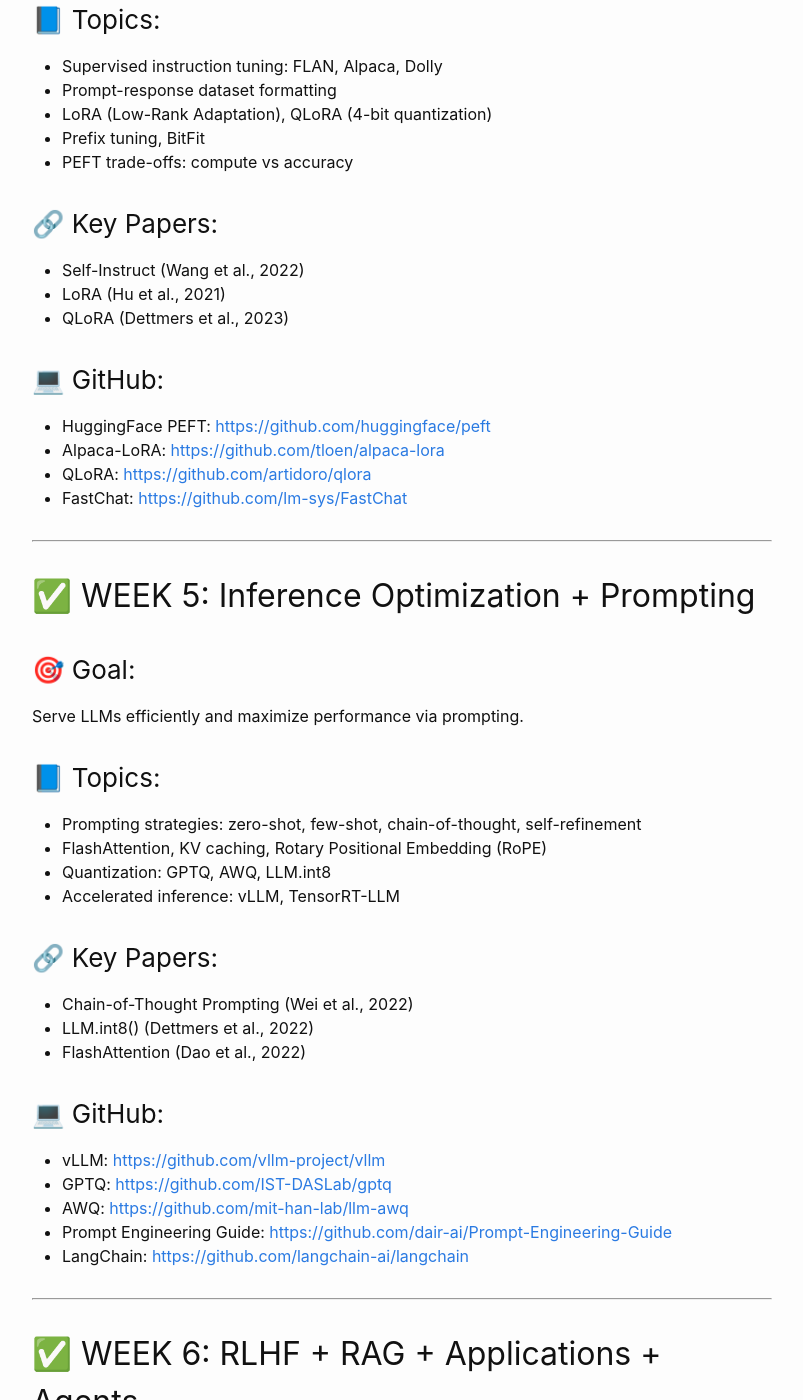
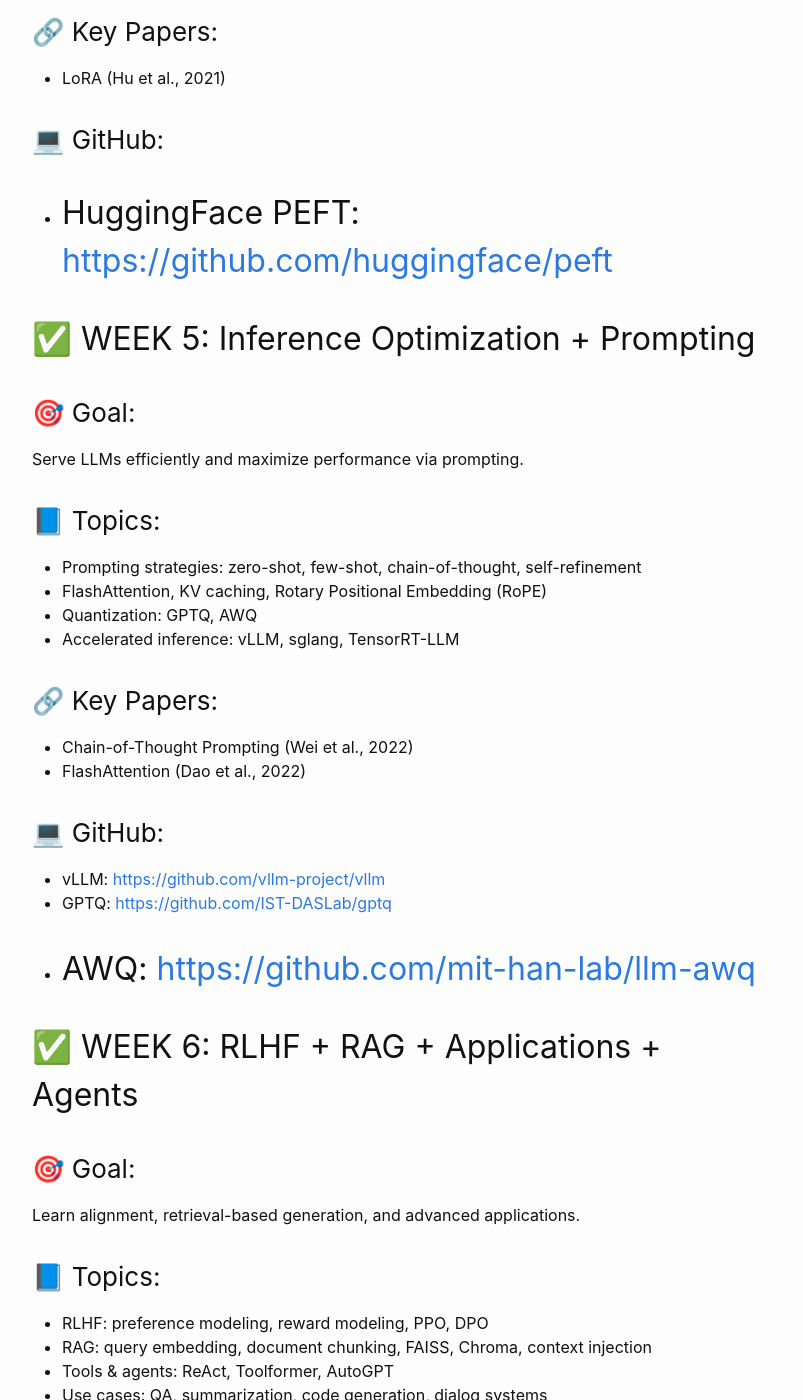
Before and after one commit to panaali/mseyfi.github.io, a Jekyll site: the page built from posts/LLM/LLMStudyPlan.md, in a window 1280 px wide and 1400 px high, scrolled down 3092 px. Shown: the whole window, without its empty margins (238-1041 px from the left). Built offline with Jekyll 4.4.1, drawn with Linux system fonts in a browser that asks for light colours; our own code applies the rules of GitHub Pages for plain Markdown files; some of the changed text lies outside the part shown.

Commit message:
Update LLMStudyPlan.md

```diff
--- a/posts/LLM/LLMStudyPlan.md
+++ b/posts/LLM/LLMStudyPlan.md
@@ -71,18 +69,12 @@ Learn how to evaluate LLMs using standardized metrics and benchmarks.
 
 ### 📘 Topics:
 
-* Metrics: perplexity, cross-entropy, BLEU, ROUGE, METEOR
-* BERTScore for semantic similarity
-* Pass\@k for code generation
-* QA metrics: Exact Match (EM), F1
-* Benchmarks: MMLU, TruthfulQA, ARC, HellaSwag, GSM8K
+* Metrics: perplexity, cross-entropy, BLEU, ROUGE
 
 ### 🔗 Key Papers:
 
 * BLEU (Papineni et al. 2002)
 * ROUGE (Lin 2004)
-* BERTScore (Zhang et al. 2019)
-* MMLU (Hendrycks et al. 2020)
 
 ### 💻 GitHub:
 
@@ -103,23 +95,16 @@ Learn how to adapt pretrained LLMs efficiently.
 
 * Supervised instruction tuning: FLAN, Alpaca, Dolly
 * Prompt-response dataset formatting
-* LoRA (Low-Rank Adaptation), QLoRA (4-bit quantization)
-* Prefix tuning, BitFit
+* LoRA (Low-Rank Adaptation)
+* Prefix tuning
 * PEFT trade-offs: compute vs accuracy
 
 ### 🔗 Key Papers:
-
-* Self-Instruct (Wang et al., 2022)
 * LoRA (Hu et al., 2021)
-* QLoRA (Dettmers et al., 2023)
 
 ### 💻 GitHub:
 
 * HuggingFace PEFT: [https://github.com/huggingface/peft](https://github.com/huggingface/peft)
-* Alpaca-LoRA: [https://github.com/tloen/alpaca-lora](https://github.com/tloen/alpaca-lora)
-* QLoRA: [https://github.com/artidoro/qlora](https://github.com/artidoro/qlora)
-* FastChat: [https://github.com/lm-sys/FastChat](https://github.com/lm-sys/FastChat)
-
 ---
 
 ## ✅ WEEK 5: Inference Optimization + Prompting
@@ -132,13 +117,12 @@ Serve LLMs efficiently and maximize performance via prompting.
 
 * Prompting strategies: zero-shot, few-shot, chain-of-thought, self-refinement
 * FlashAttention, KV caching, Rotary Positional Embedding (RoPE)
-* Quantization: GPTQ, AWQ, LLM.int8
-* Accelerated inference: vLLM, TensorRT-LLM
+* Quantization: GPTQ, AWQ
+* Accelerated inference: vLLM, sglang, TensorRT-LLM
 
 ### 🔗 Key Papers:
 
 * Chain-of-Thought Prompting (Wei et al., 2022)
-* LLM.int8() (Dettmers et al., 2022)
 * FlashAttention (Dao et al., 2022)
 
 ### 💻 GitHub:
@@ -146,9 +130,6 @@ Serve LLMs efficiently and maximize performance via prompting.
 * vLLM: [https://github.com/vllm-project/vllm](https://github.com/vllm-project/vllm)
 * GPTQ: [https://github.com/IST-DASLab/gptq](https://github.com/IST-DASLab/gptq)
 * AWQ: [https://github.com/mit-han-lab/llm-awq](https://github.com/mit-han-lab/llm-awq)
-* Prompt Engineering Guide: [https://github.com/dair-ai/Prompt-Engineering-Guide](https://github.com/dair-ai/Prompt-Engineering-Guide)
-* LangChain: [https://github.com/langchain-ai/langchain](https://github.com/langchain-ai/langchain)
-
 ---
 
 ## ✅ WEEK 6: RLHF + RAG + Applications + Agents
@@ -173,13 +154,4 @@ Learn alignment, retrieval-based generation, and advanced applications.
 * Atlas (Izacard et al., 2022)
 * Constitutional AI (Anthropic, 2022)
 
-### 💻 GitHub:
-
-* TRLX: [https://github.com/CarperAI/trlx](https://github.com/CarperAI/trlx)
-* HuggingFace TRL: [https://github.com/huggingface/trl](https://github.com/huggingface/trl)
-* Axolotl: [https://github.com/OpenAccess-AI-Collective/axolotl](https://github.com/OpenAccess-AI-Collective/axolotl)
-* LangChain RAG: [https://github.com/langchain-ai/langchain](https://github.com/langchain-ai/langchain)
-* Haystack: [https://github.com/deepset-ai/haystack](https://github.com/deepset-ai/haystack)
-* OpenChatKit: [https://github.com/togethercomputer/OpenChatKit](https://github.com/togethercomputer/OpenChatKit)
-
 ---
```
Also changed, not shown: other parts of posts/LLM/LLMStudyPlan.md (+2 -4 lines).
